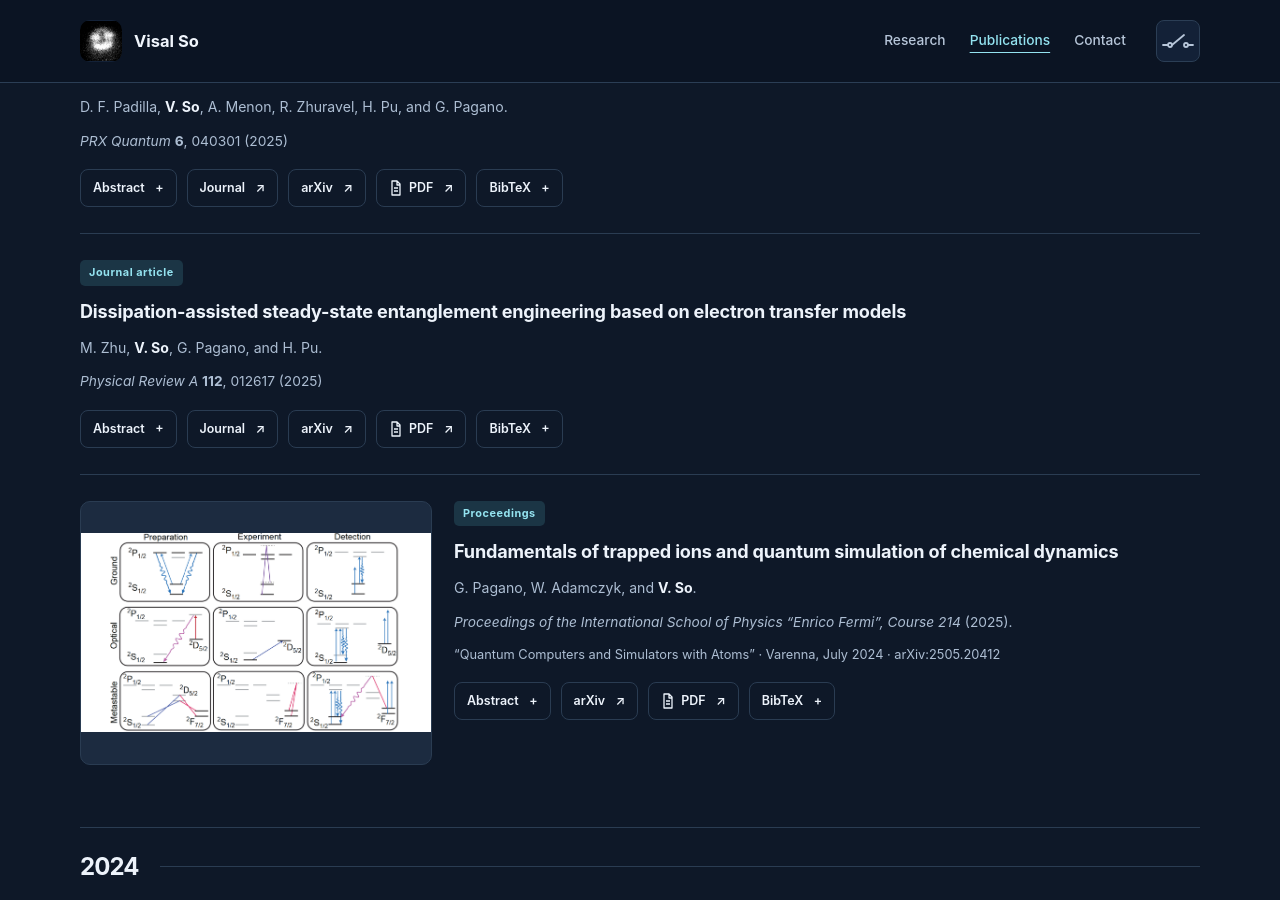
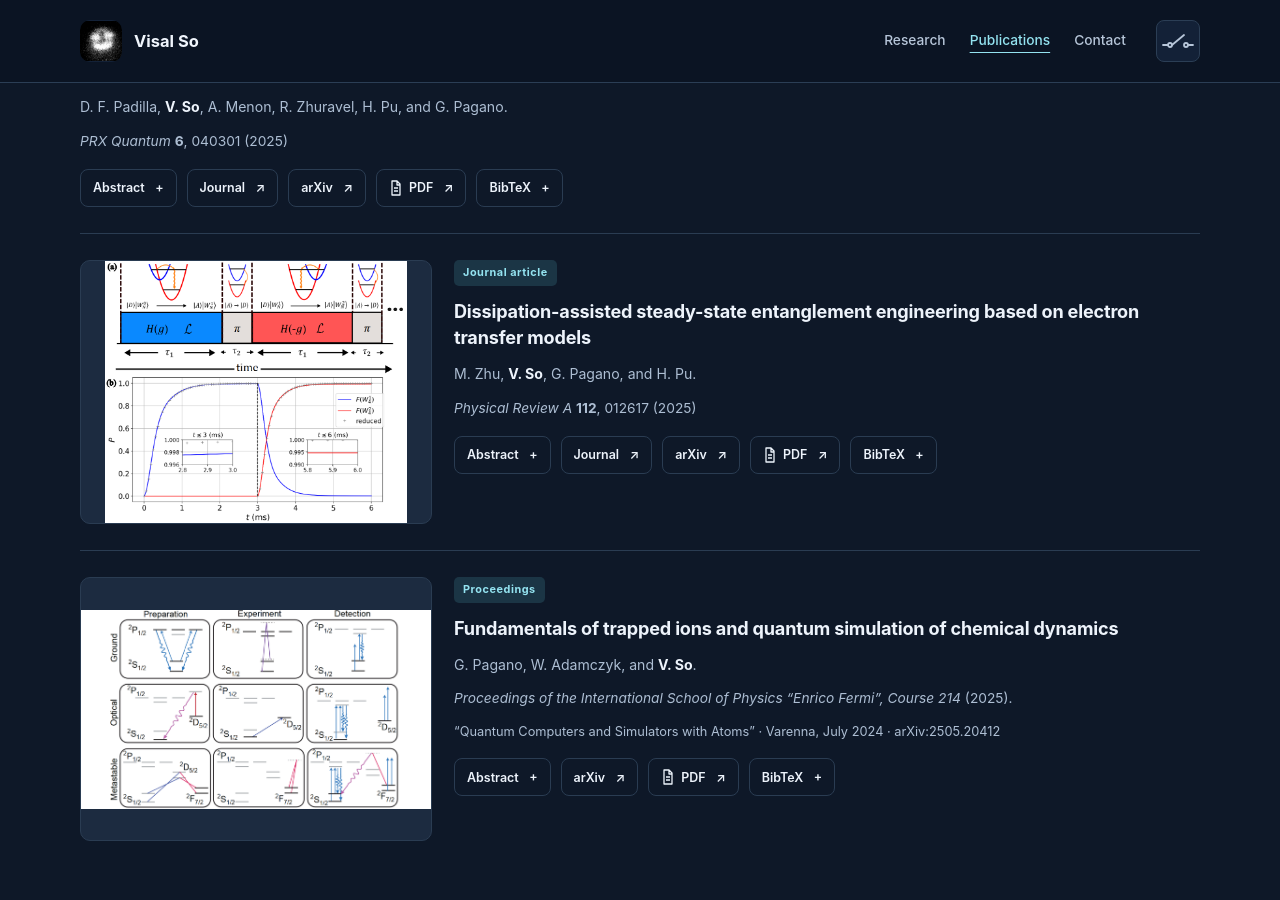
Before and after one commit to visalso/visalso.github.io, a Jekyll site: the page built from publications.html, in a window 1280 px wide and 900 px high, scrolled down 2175 px. Built offline with Jekyll 4.4.1, drawn with Linux system fonts in a browser that asks for light colours; a script that is not in the unit is left out.

Commit message:
Update publications.yml

```diff
--- a/_data/publications.yml
+++ b/_data/publications.yml
@@ -339,6 +339,7 @@
   sort_date: "2025-07-21"
   venue: Physical Review A 112, 012617
   type: journal
+  thumbnail: /assets/electrontransfer_state.png
   selected: false
   links:
     - label: Journal
```
